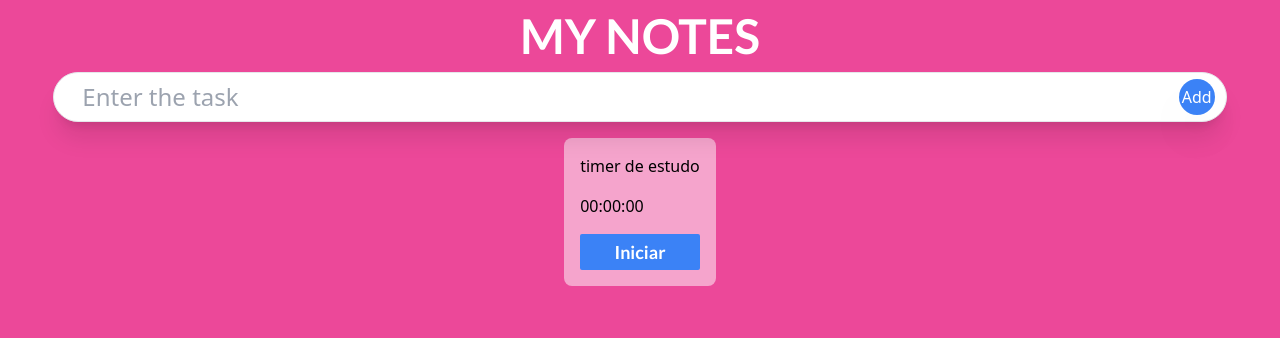
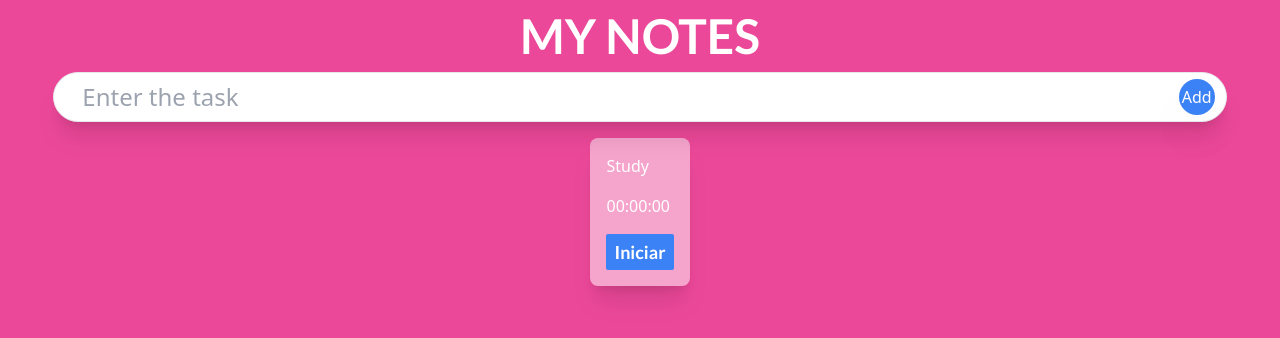
Before and after one commit to leonardommascarenhas/GiovannaPomodoroNotes, a React (Vite) app: page / in a window 1280 px wide. Shown: the top 338 px of the page. Built offline with nearby package versions, Linux system fonts and the light colour scheme.

Commit message:
Component creation for time Display

```diff
--- a/src/components/Timer.tsx
+++ b/src/components/Timer.tsx
@@ -1,4 +1,6 @@
 import React, { useState, useEffect } from "react";
+import Study from "./TimerDisplay/Study";
+import Rest from "./TimerDisplay/Rest";
 
 interface Time {
   seconds: number;
@@ -32,12 +34,14 @@ const Timer = ({ timeOutS, timeOutM, timeOutH, restTimeOutM, restTimeOutH, restT
     if (timeOutS == time.seconds && timeOutM == time.minutes && timeOutH == time.hours) {
       clearInterval(intervalId);
       setIsResting(!isResting);
+      setTime({ hours: 0, minutes: 0, seconds: 0 });
     }
   }, [time]);
   useEffect(() => {
     if (restTimeOutS == rest.restS && restTimeOutM == rest.restM && restTimeOutH == rest.restH) {
       clearInterval(intervalId);
       setIsResting(!isResting);
+      setRest({ restH: 0, restM: 0, restS: 0 });
     }
   }, [rest]);
 
@@ -72,18 +76,14 @@ const Timer = ({ timeOutS, timeOutM, timeOutH, restTimeOutM, restTimeOutH, restT
       `;
     return timeFormated;
   };
+
   return (
-    <section className="flex flex-col gap-4 bg-white bg-opacity-50 rounded-lg p-4 transition">
+    <section className="flex flex-col gap-4 bg-white bg-opacity-50 rounded-lg p-4 transition text-white shadow-xl">
       {!isResting ? (
-        <>
-          <h2>timer de estudo</h2>
-          <p>{formatTime(time.hours, time.minutes, time.seconds)}</p>
-        </>
+        <Study studyTime={formatTime(time.hours, time.minutes, time.seconds)} />
       ) : (
         <>
-          <h1>{formatTime(restTimeOutH, restTimeOutM, restTimeOutS)}</h1>
-          <h2>Timer de descanso</h2>
-          <p>{formatTime(rest.restH, rest.restM, rest.restS)}</p>
+          <Rest restTime={formatTime(rest.restH, rest.restM, rest.restS)} />
         </>
       )}
       <button
--- /dev/null
+++ b/src/components/TimerDisplay/Rest.tsx
@@ -0,0 +1,14 @@
+interface Props {
+  restTime: string;
+}
+
+const Study = ({ restTime }: Props) => {
+  return (
+    <>
+      <h2>Rest</h2>
+      <p>{restTime}</p>
+    </>
+  );
+};
+
+export default Study;
--- /dev/null
+++ b/src/components/TimerDisplay/Study.tsx
@@ -0,0 +1,17 @@
+import React from "react";
+
+//the value is a string because the props would be the formatted time from the formatTimeFunction
+interface Props {
+  studyTime: string;
+}
+
+const Study = ({ studyTime }: Props) => {
+  return (
+    <>
+      <h2>Study</h2>
+      <p>{studyTime}</p>
+    </>
+  );
+};
+
+export default Study;
```
